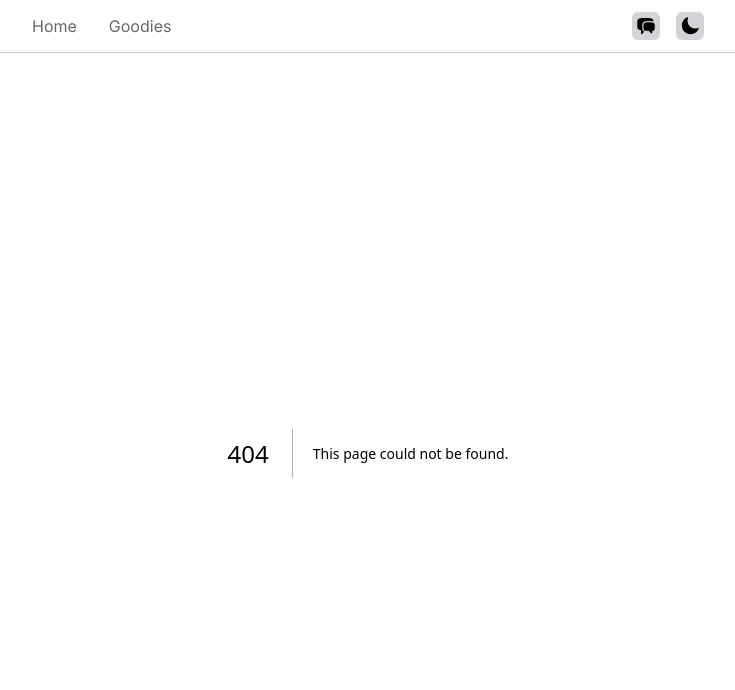
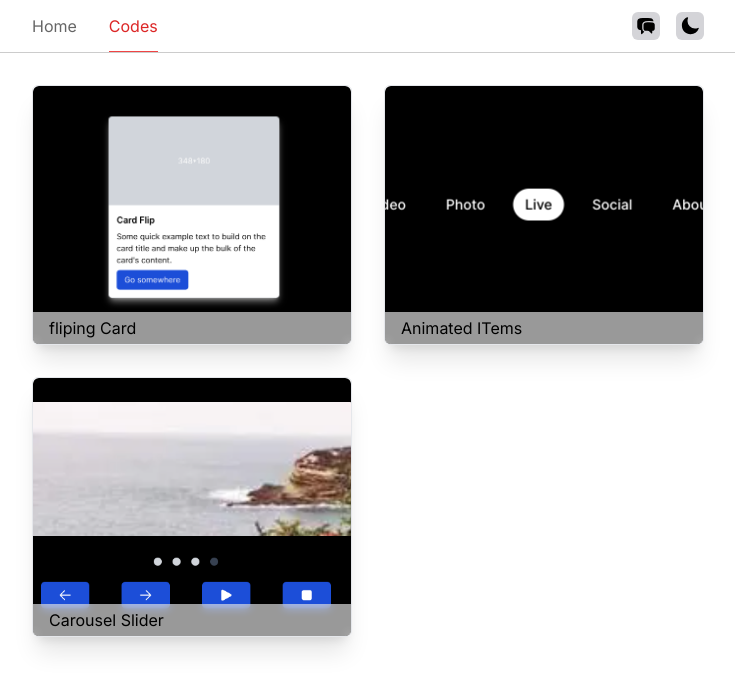
Before and after one commit to aligorgin/frontendali, a Next.js app: page /codes in a window 1280 px wide. Before the commit this address had no page. Shown: the top 690 px of the page, without its empty margins (272-1007 px from the left). Built offline with nearby package versions, Linux system fonts and the light colour scheme.

Commit message:
change goodies to codes

```diff
--- a/src/containers/Nav.tsx
+++ b/src/containers/Nav.tsx
@@ -20,8 +20,8 @@ export default function Nav({ children }: { children?: React.ReactNode }) {
 			path: '/'
 		},
 		{
-			name: 'Goodies',
-			path: '/goodies'
+			name: 'Codes',
+			path: '/codes'
 		}
 	];
 
--- a/src/containers/components/BurgerMenu.tsx
+++ b/src/containers/components/BurgerMenu.tsx
@@ -18,8 +18,8 @@ export default function BurgerMenu({ children }: Props) {
 			path: '/'
 		},
 		{
-			name: 'Goodies',
-			path: '/goodies'
+			name: 'Codes',
+			path: '/codes'
 		}
 	];
 
--- a/src/containers/components/Goodies.tsx
+++ b/src/containers/components/Goodies.tsx
@@ -16,7 +16,7 @@ export default function Goodies({ src, alt, name, href }: Props) {
 	};
 	return (
 		<Link
-			href={`/goodies/${href}`}
+			href={`/codes/${href}`}
 			className="relative h-[260px] w-full cursor-pointer overflow-hidden rounded-md border shadow-xl dark:border-white/30 dark:shadow-white/10"
 		>
 			{loaded && <div className="shimmer h-full w-full" />}
@@ -29,7 +29,7 @@ export default function Goodies({ src, alt, name, href }: Props) {
 				priority
 				onLoad={handleImageLoad}
 			/>
-			<div className="absolute backdrop-blur-sm  -bottom-1 w-full rounded-bl-md rounded-br-md bg-white/60 px-4 pb-2 pt-1 dark:bg-white/30 ">
+			<div className="absolute -bottom-1  w-full rounded-bl-md rounded-br-md bg-white/60 px-4 pb-2 pt-1 backdrop-blur-sm dark:bg-white/30 ">
 				{name}
 			</div>
 		</Link>
```
Also changed, not shown: src/app/codes/animated-items/AnimatedItems.tsx (renamed from src/app/goodies/animated-items/AnimatedItems.tsx), src/app/codes/animated-items/page.tsx (renamed from src/app/goodies/animated-items/page.tsx), src/app/codes/carousel-slider/CarouselSlider.tsx (renamed from src/app/goodies/carousel-slider/CarouselSlider.tsx), src/app/codes/carousel-slider/page.tsx (renamed from src/app/goodies/carousel-slider/page.tsx), src/app/codes/fliping-card/FlipingCard.tsx (renamed from src/app/goodies/fliping-card/FlipingCard.tsx), src/app/codes/fliping-card/page.tsx (renamed from src/app/goodies/fliping-card/page.tsx), src/app/codes/page.tsx (renamed from src/app/goodies/page.tsx).
